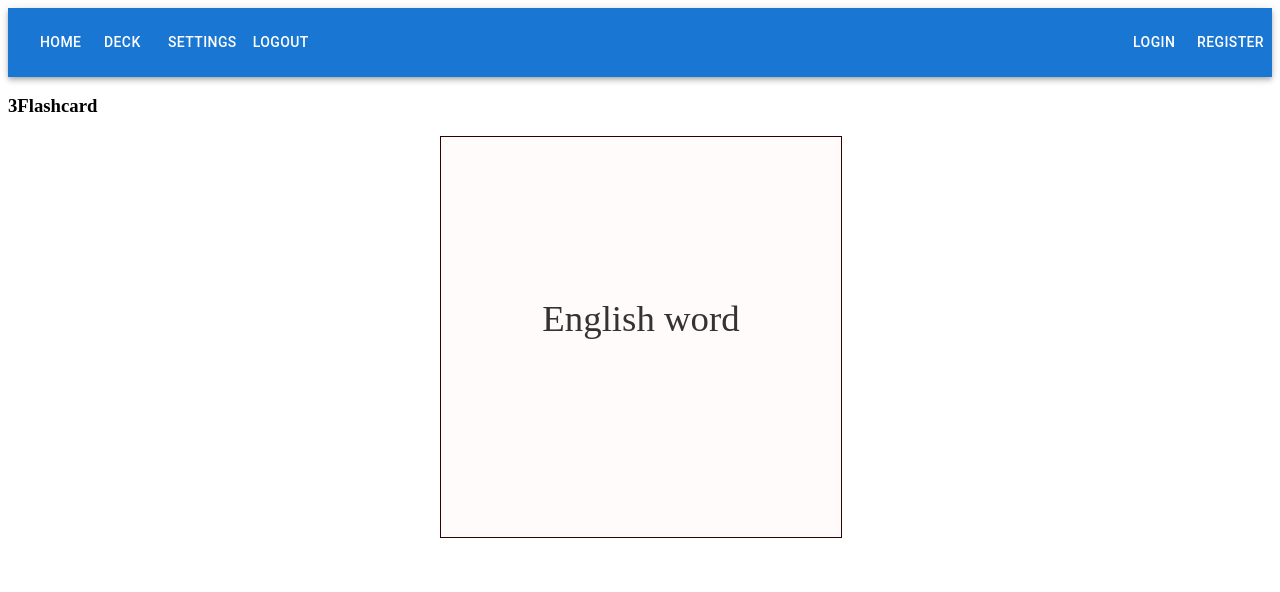
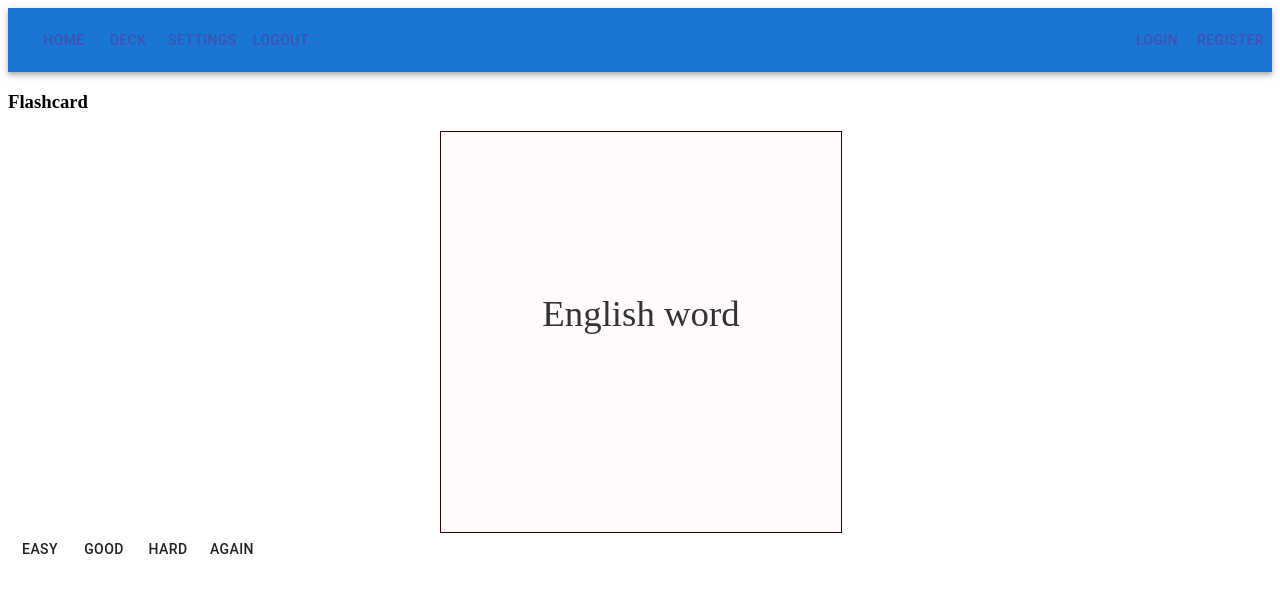
Before and after one commit to crashingstar/flashcard-app, a React (Create React App) app: page /flashcard in a window 1280 px wide. Shown: the top 592 px of the page. Built offline with nearby package versions, Linux system fonts and the light colour scheme; no server answers.

Commit message:
create new api to fetch card details and integrate the 4 buttons in flashcard page

```diff
--- a/src/component/shared/Card.tsx
+++ b/src/component/shared/Card.tsx
@@ -6,8 +6,7 @@ export default interface User{
     kor: string;
   }
 
-export default class Card extends React.Component <{}> {
-    render() {
+export function Card()  {
       return (
         <div className="card-container">
             <div className="card">
@@ -22,5 +21,5 @@ export default class Card extends React.Component <{}> {
         </div>
     </div>
       );
-    }
+
   }
--- a/src/pages/FlashcardComponent.tsx
+++ b/src/pages/FlashcardComponent.tsx
@@ -1,14 +1,102 @@
+import { Button } from "@material-ui/core";
 import * as React from "react";
-import { Link } from "react-router-dom";
-import NavBar from "../component/NavBarComponent";
-import Card from "../component/shared/Card";
-export default class Flashcard extends React.Component<{}> {
-  render() {
+import { Card } from "../component/shared/Card";
+export default function Flashcard() {
+
+    const [cardData, setCardData] = React.useState<any>()
+    React.useEffect(() => {
+    var requestOptions = {
+      method: "POST",
+    };
+    fetch("http://127.0.0.1:5000/card/get_card", requestOptions)
+      .then((response) => response.json())
+      .then((result) => {
+        console.log(result)
+        setCardData(result)
+      })
+      .catch((error) => console.log("error", error));
+  },[]);
+    const handleEasyButton = () => {
+      var formdata = new FormData();
+      formdata.append("deck_id", cardData.deck_id);
+      formdata.append("card_id", cardData.card_id);
+      formdata.append("user_id", "1");
+      formdata.append("response_quality", "3");
+      var requestOptions = {
+        method: "POST",
+        body: formdata,
+      };
+
+      fetch("http://127.0.0.1:5000/card/update_card_interval", requestOptions)
+      .then((response) => response.text())
+      .then((result) => {
+        console.log(result)
+      })
+      .catch((error) => console.log("error", error));
+    }
+    const handleGoodButton = () => {
+      var formdata = new FormData();
+      formdata.append("deck_id", cardData.deck_id);
+      formdata.append("card_id", cardData.card_id);
+      formdata.append("user_id", "1");
+      formdata.append("response_quality", "2");
+      var requestOptions = {
+        method: "POST",
+        body: formdata,
+      };
+
+      fetch("http://127.0.0.1:5000/card/update_card_interval", requestOptions)
+      .then((response) => response.text())
+      .then((result) => {
+        console.log(result)
+      })
+      .catch((error) => console.log("error", error));
+    }
+    const handleHardButton = () => {
+      var formdata = new FormData();
+      formdata.append("deck_id", cardData.deck_id);
+      formdata.append("card_id", cardData.card_id);
+      formdata.append("user_id", "1");
+      formdata.append("response_quality", "1");
+      var requestOptions = {
+        method: "POST",
+        body: formdata,
+      };
+
+      fetch("http://127.0.0.1:5000/card/update_card_interval", requestOptions)
+      .then((response) => response.text())
+      .then((result) => {
+        console.log(result)
+      })
+      .catch((error) => console.log("error", error));
+    }
+    const handleAgainButton = () => {
+      var formdata = new FormData();
+      formdata.append("deck_id", cardData.deck_id);
+      formdata.append("card_id", cardData.card_id);
+      formdata.append("user_id", "1");
+      formdata.append("response_quality", "0");
+      var requestOptions = {
+        method: "POST",
+        body: formdata,
+      };
+
+      fetch("http://127.0.0.1:5000/card/update_card_interval", requestOptions)
+      .then((response) => response.text())
+      .then((result) => {
+        console.log(result)
+      })
+      .catch((error) => console.log("error", error));
+    }
     return (
       <div>
-        <h3>3Flashcard</h3>
+        <h3>Flashcard</h3>
         <Card />
+        <Button onClick={handleEasyButton}>Easy</Button>
+        <Button onClick={handleGoodButton}>Good </Button>
+        <Button onClick={handleHardButton}>Hard </Button>
+        <Button onClick={handleAgainButton}>Again</Button>
       </div>
     );
-  }
+
 }
```
Also changed, not shown: 1 other file (tests, documents, lock files or other folders).
